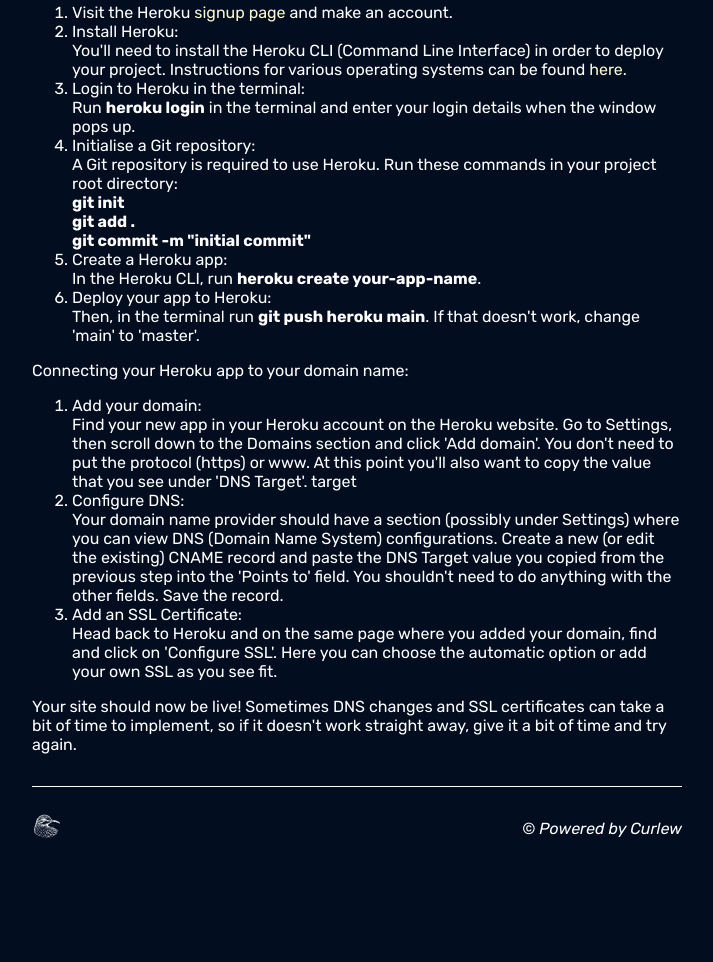
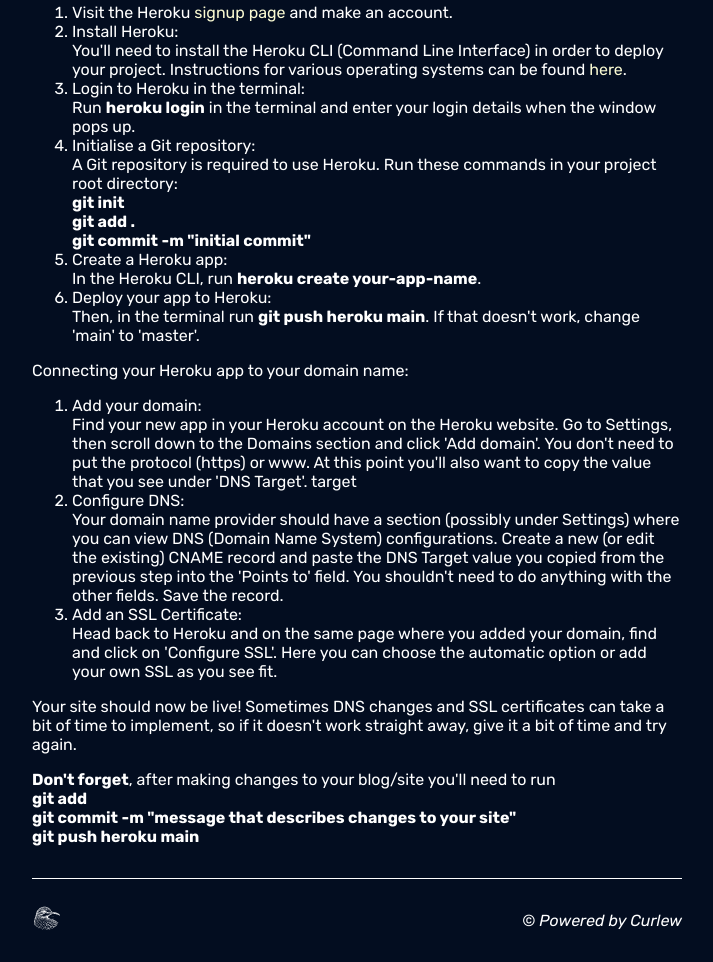
Before and after one commit to campbellm92/curlew-blogging-platform, a website: page public/deploy.html in a window 1280 px wide. Shown: the part 557-1519 px from the top of the page, without its empty margins (283-996 px from the left). Before the commit the page ends 1427 px from the top, so only its background shows below. Drawn offline with Linux system fonts and the light colour scheme.

Commit message:
finalise instructions on deploy page

```diff
--- a/public/deploy.html
+++ b/public/deploy.html
@@ -121,6 +121,18 @@
         can take a bit of time to implement, so if it doesn't work straight
         away, give it a bit of time and try again.
       </p>
+      <p>
+        <strong>Don't forget</strong>, after making changes to your blog/site
+        you'll need to run
+        <br />
+        <strong>git add</strong>
+        <br />
+        <strong
+          >git commit -m "message that describes changes to your site"</strong
+        >
+        <br />
+        <strong> git push heroku main</strong>
+      </p>
     </div>
     <div class="footer-content"></div>
     <!--Placeholder for footer content (loaded w/JS) -->
```
